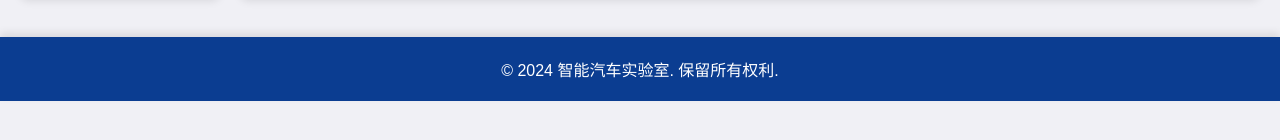
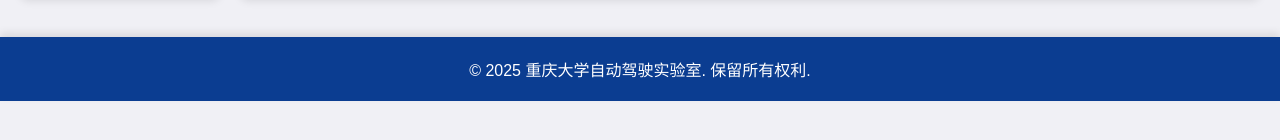
Before and after one commit to CQU-AVL/cqu-avl.github.io, a plain HTML site: page student.html in a window 1280 px wide. Shown: the part 532-672 px from the top of the page. Drawn offline with Linux system fonts and the light colour scheme.

Commit message:
Update student.html

```diff
--- a/student.html
+++ b/student.html
@@ -3,7 +3,7 @@
 <head>
     <meta charset="UTF-8">
     <meta name="viewport" content="width=device-width, initial-scale=1.0">
-    <title>智能汽车实验室</title>
+    <title>重庆大学自动驾驶实验室</title>
     <link rel="stylesheet" href="style.css">
 </head>
 <body>
@@ -94,7 +94,7 @@
 
     <!-- 页脚 -->
     <footer>
-        <p>&copy; 2024 智能汽车实验室. 保留所有权利.</p>
+        <p>&copy; 2025 重庆大学自动驾驶实验室. 保留所有权利.</p>
     </footer>
 </body>
 </html>
```
